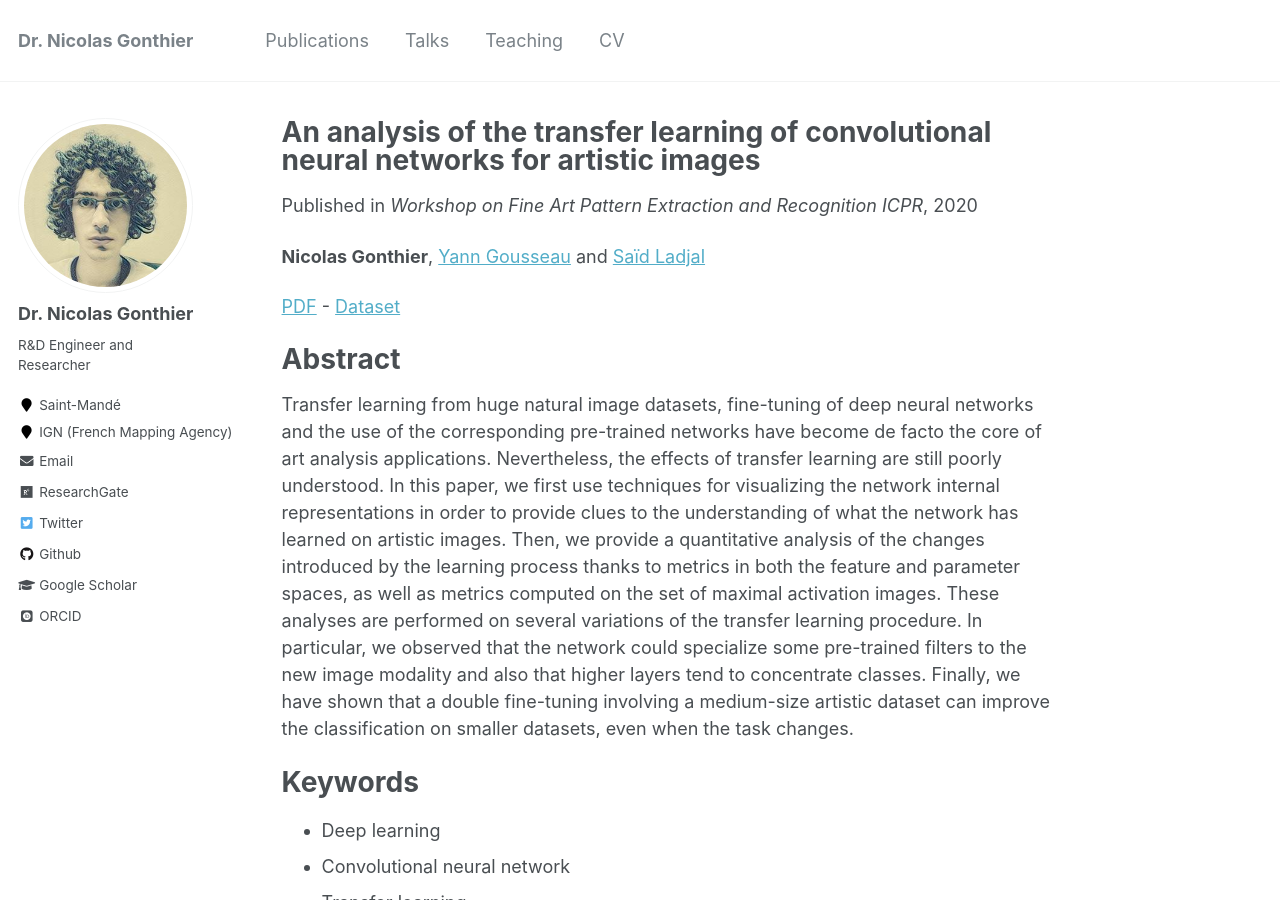
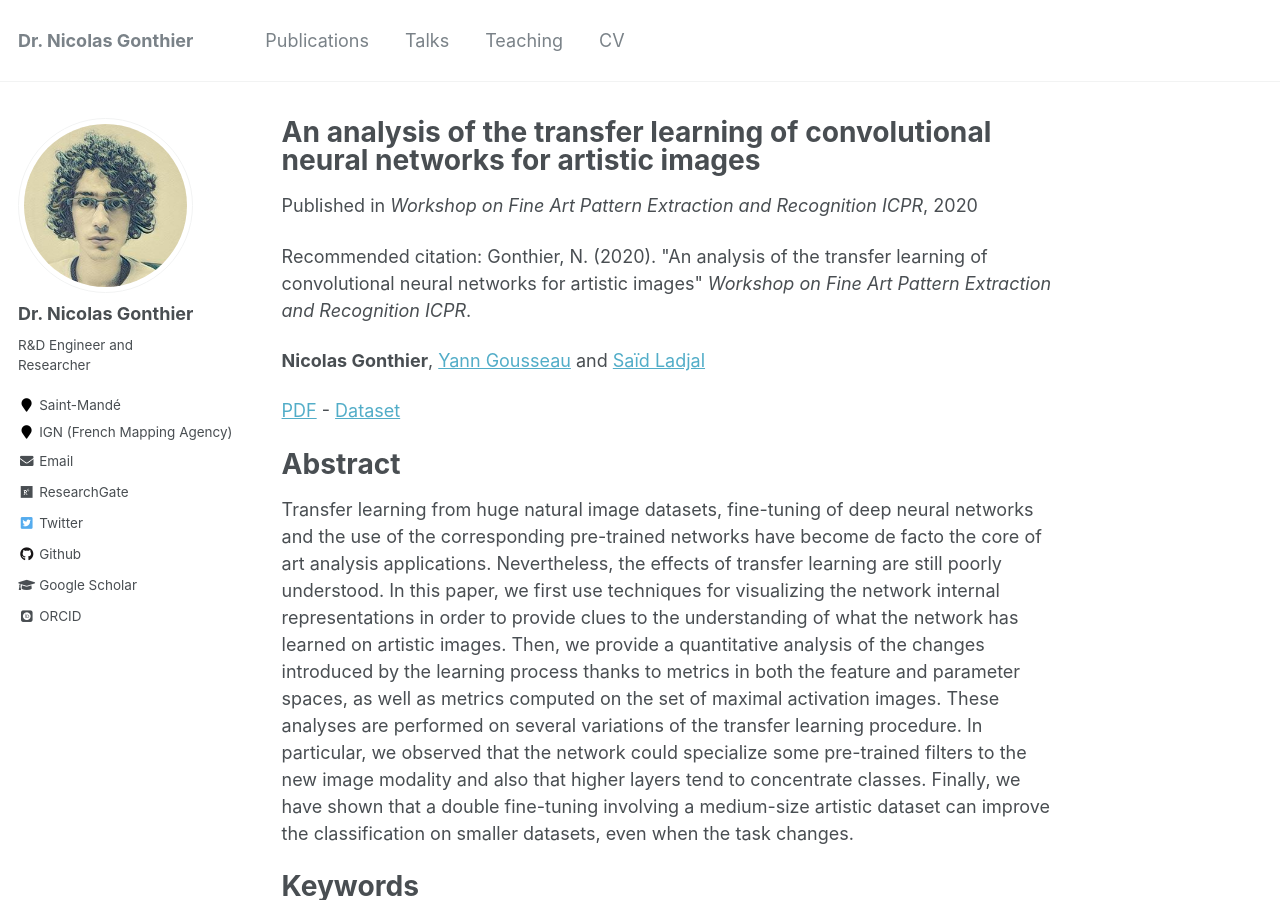
Before and after one commit to ngonthier/ngonthier.github.io, a Jekyll site: the page built from _publications/2020-11-Analysis-ICPR2020.md, in a window 1280 px wide and 900 px high. Built offline with Jekyll 4.4.1, drawn with Linux system fonts in a browser that asks for light colours; some web fonts are replaced.

Commit message:
Update 2020-11-Analysis-ICPR2020.md

```diff
--- a/_publications/2020-11-Analysis-ICPR2020.md
+++ b/_publications/2020-11-Analysis-ICPR2020.md
@@ -6,6 +6,7 @@ excerpt: 'This paper is about CNN analysis with feature visualisation and quanti
 date: 2020-11-01
 venue: 'Workshop on Fine Art Pattern Extraction and Recognition ICPR'
 #paperurl:
+citation: 'Gonthier, N. (2020). &quot;An analysis of the transfer learning of convolutional neural networks for artistic images&quot; <i>Workshop on Fine Art Pattern Extraction and Recognition ICPR</i>.'
 ---
 
 **Nicolas Gonthier**, [Yann Gousseau](https://gousseau.wp.imt.fr/) and [Saïd Ladjal](https://perso.telecom-paristech.fr/ladjal/)
```
